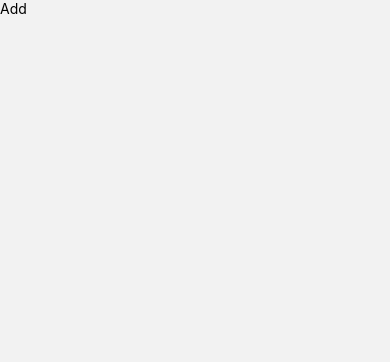
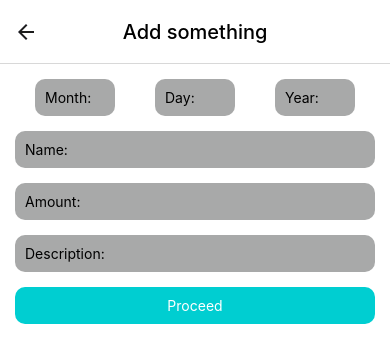
Before and after one commit to Kudo24/Utang_Management_System, a React Native app: screen /Add in a window 390 px wide. Shown: the top 362 px of the page. Built offline with nearby package versions, Linux system fonts and the light colour scheme.

Commit message:
Add: new changes

```diff
--- a/app.json
+++ b/app.json
@@ -11,9 +11,7 @@
       "resizeMode": "contain",
       "backgroundColor": "#ffffff"
     },
-    "assetBundlePatterns": [
-      "**/*"
-    ],
+    "assetBundlePatterns": ["**/*"],
     "ios": {
       "supportsTablet": true
     },
--- a/navigator/Add.tsx
+++ /dev/null
@@ -1,12 +0,0 @@
-import { View, Text } from "react-native";
-import React from "react";
-
-const Add = () => {
-  return (
-    <View>
-      <Text>Add</Text>
-    </View>
-  );
-};
-
-export default Add;
--- a/navigator/RootNavigator.tsx
+++ b/navigator/RootNavigator.tsx
@@ -4,8 +4,8 @@ import React from "react";
 // Tab Navigator
 import TabNavigator from "./TabNavigator";
 import Home from "../screens/Home";
-import Add from "./Add";
 import { createNativeStackNavigator } from "@react-navigation/native-stack";
+import Add from "../screens/Add";
 
 const RootStack = createNativeStackNavigator();
 const RootNavigator = () => {
@@ -17,7 +17,18 @@ const RootNavigator = () => {
       <RootStack.Screen name="Main" component={TabNavigator} />
       <RootStack.Screen name="Home" component={Home} />
 
-      <RootStack.Group screenOptions={{ presentation: "modal" }}>
+      <RootStack.Group
+        screenOptions={{
+          presentation: "modal",
+          headerShown: true,
+          headerTitle: "Add something",
+          headerTitleAlign: "center",
+          headerTitleStyle: {
+            fontSize: 20,
+            color: "black",
+          },
+        }}
+      >
         <RootStack.Screen name="Add" component={Add} />
       </RootStack.Group>
     </RootStack.Navigator>
--- a/navigator/TabNavigator.tsx
+++ b/navigator/TabNavigator.tsx
@@ -1,5 +1,5 @@
 import { View, Text, Button, TouchableOpacity } from "react-native";
-import React from "react";
+import React, { useState } from "react";
 
 import { FontAwesome } from "@expo/vector-icons";
 
@@ -17,6 +17,12 @@ const Tab = createBottomTabNavigator();
 
 const TabNavigator = () => {
   const navigation: any = useNavigation();
+  const [data, setData] = useState("");
+  const handleButtonPress = () => {
+    // Navigate to the "Add" screen and pass the data as a parameter
+    navigation.navigate("Add", { data });
+  };
+
   return (
     <Tab.Navigator
       screenOptions={({ route }) => ({
@@ -43,7 +49,7 @@ const TabNavigator = () => {
           paddingRight: 16,
         },
         headerRight: () => (
-          <TouchableOpacity onPress={() => navigation.navigate("Add")}>
+          <TouchableOpacity onPress={handleButtonPress}>
             <FontAwesome name="pencil-square-o" size={30} color="black" />
           </TouchableOpacity>
         ),
--- /dev/null
+++ b/screens/Add.tsx
@@ -0,0 +1,66 @@
+import {
+  View,
+  Text,
+  StyleSheet,
+  TextInput,
+  Platform,
+  TouchableOpacity,
+} from "react-native";
+import React, { useState } from "react";
+
+const Add = () => {
+  return (
+    <View style={styles.container}>
+      <View>
+        <View style={styles.dateContainer}>
+          <TextInput placeholder="Month:" style={styles.date} />
+          <TextInput placeholder="Day:" style={styles.date} />
+          <TextInput placeholder="Year:" style={styles.date} />
+        </View>
+        <TextInput placeholder="Name:" style={styles.Input} />
+        <TextInput placeholder="Amount:" style={styles.Input} />
+        <TextInput placeholder="Description:" style={styles.Input} />
+      </View>
+      <TouchableOpacity style={styles.proceed}>
+        <Text style={styles.proceedText}>Proceed</Text>
+      </TouchableOpacity>
+    </View>
+  );
+};
+
+const styles = StyleSheet.create({
+  container: {
+    paddingHorizontal: 15,
+    paddingTop: 15,
+    flex: 1,
+    backgroundColor: "white",
+  },
+  Input: {
+    backgroundColor: "#A8A9A9",
+    padding: 10,
+    borderRadius: 10,
+    marginBottom: 15,
+  },
+  dateContainer: {
+    flexDirection: "row",
+    justifyContent: "space-around",
+  },
+
+  date: {
+    backgroundColor: "#A8A9A9",
+    width: 80,
+    padding: 10,
+    borderRadius: 10,
+    marginBottom: 15,
+  },
+  proceed: {
+    alignItems: "center",
+    backgroundColor: "#00ced1",
+    padding: 10,
+    borderRadius: 10,
+  },
+  proceedText: {
+    color: "white",
+  },
+});
+export default Add;
--- /dev/null
+++ b/screens/types.tsx
@@ -0,0 +1,3 @@
+export interface AddProps {
+  title?: string;
+}
```
Also changed, not shown: config/colors.tsx (added), 1 other file (tests, documents, lock files or other folders).
